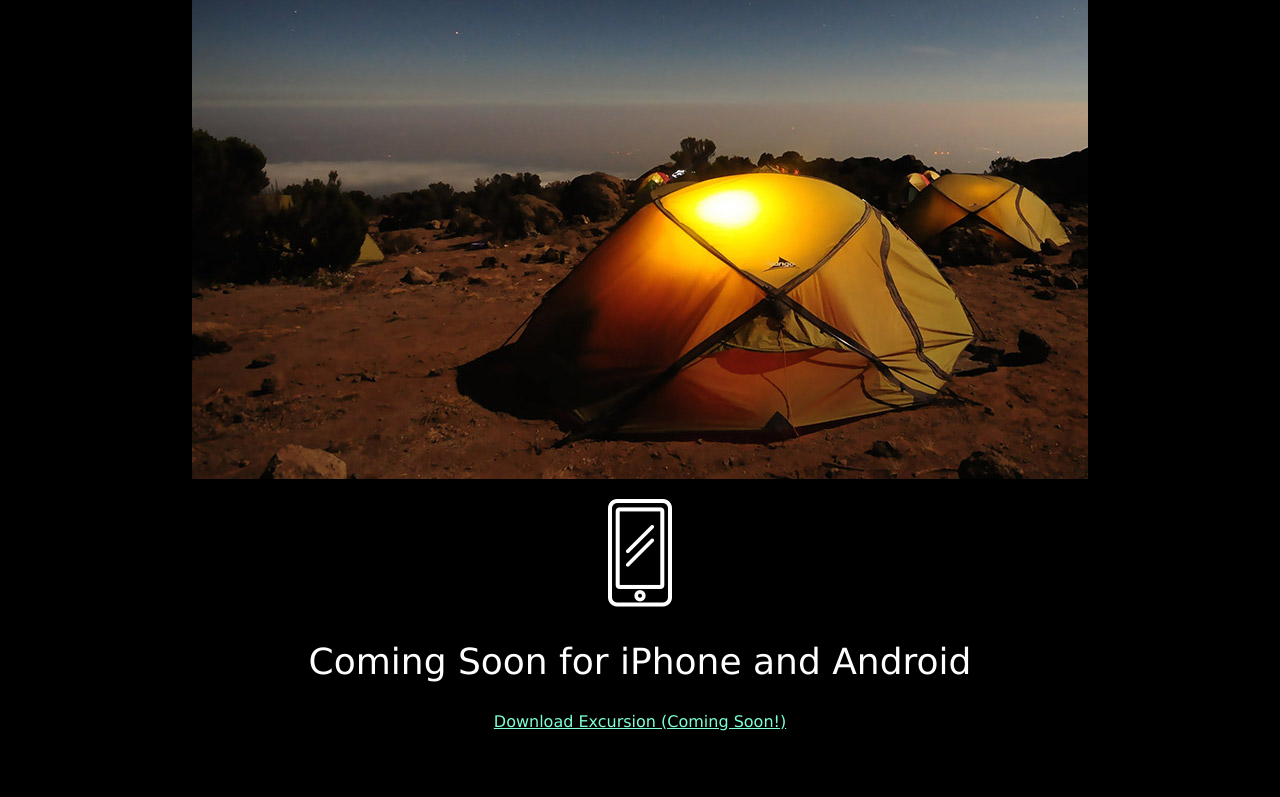
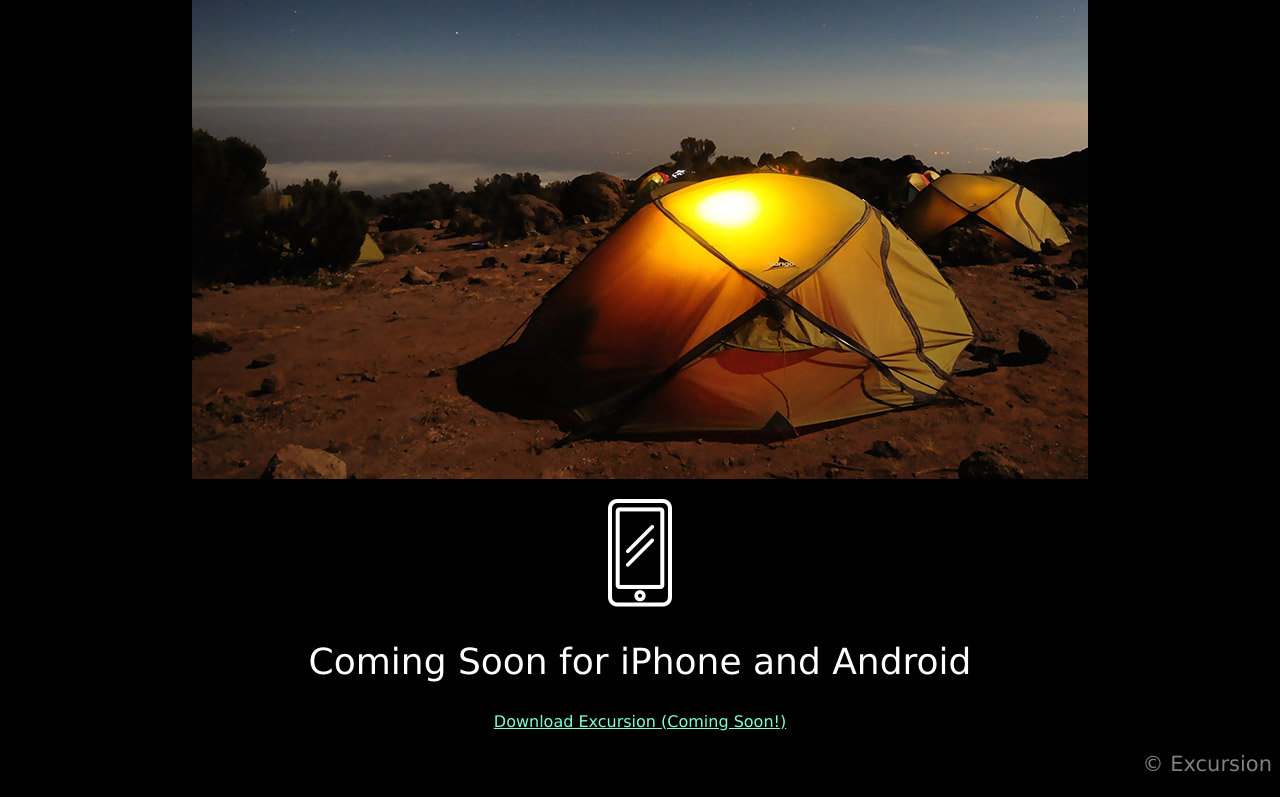
Before and after one commit to RobotTooth/Excursion, a plain HTML site: page index.html in a window 1280 px wide. Shown: the part 498-1295 px from the top of the page. Before the commit the page ends 1245 px from the top, so only its background shows below. Drawn offline with Linux system fonts and the light colour scheme.

Commit message:
copyright footer html and style added

```diff
--- a/index.html
+++ b/index.html
@@ -19,5 +19,6 @@
     <p><img src="resources/images/phone.png"></p>
     <h2 class="header--secondary">Coming Soon for iPhone and Android</h2>
     <p><a class="cta" href="#">Download Excursion (Coming Soon!)</a></p>
+    <p class="footer--copyright">&#169 Excursion</p>
   </body>
 </html>
--- a/resources/css/style.css
+++ b/resources/css/style.css
@@ -30,3 +30,11 @@ body {
     font-size: 16px;
     color: aquamarine;
 }
+
+/* FOOTER */
+
+.footer--copyright {
+    font-size: 21px;
+    color: grey;
+    text-align: right;
+}
```
